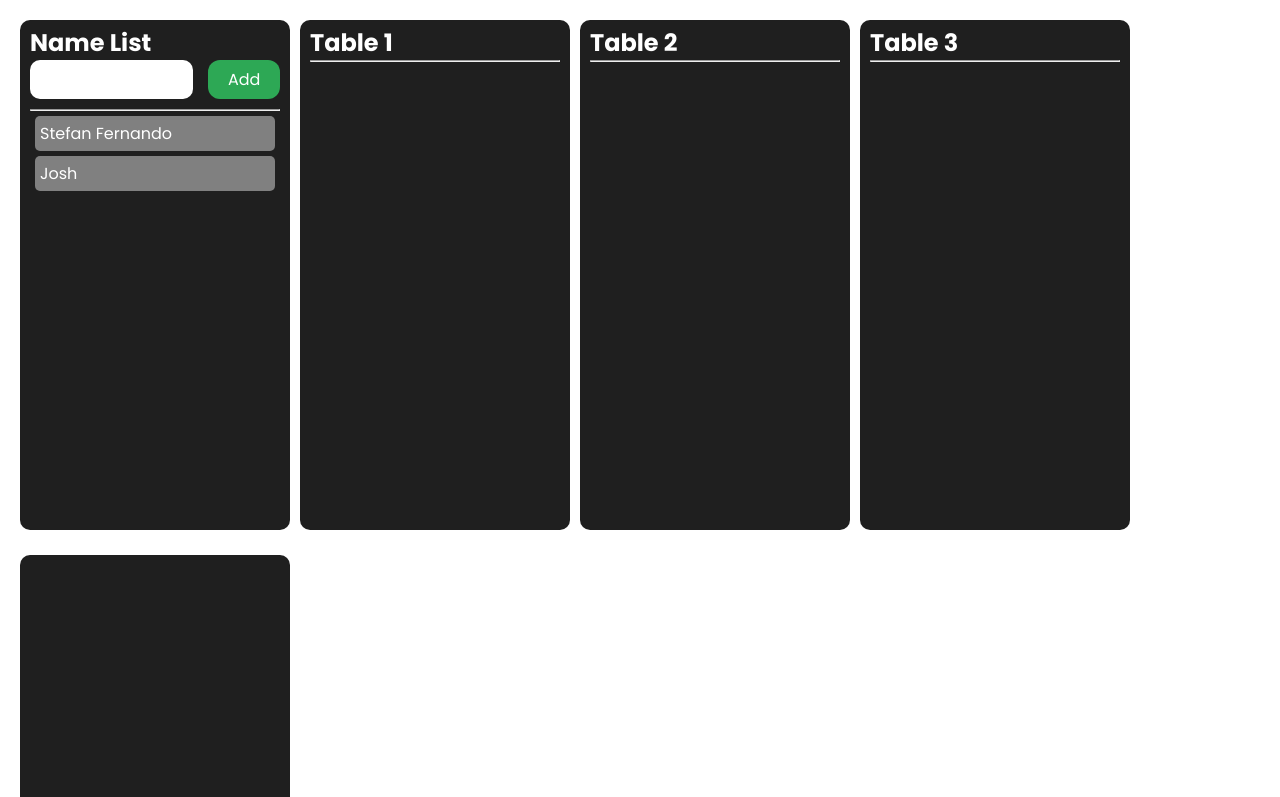
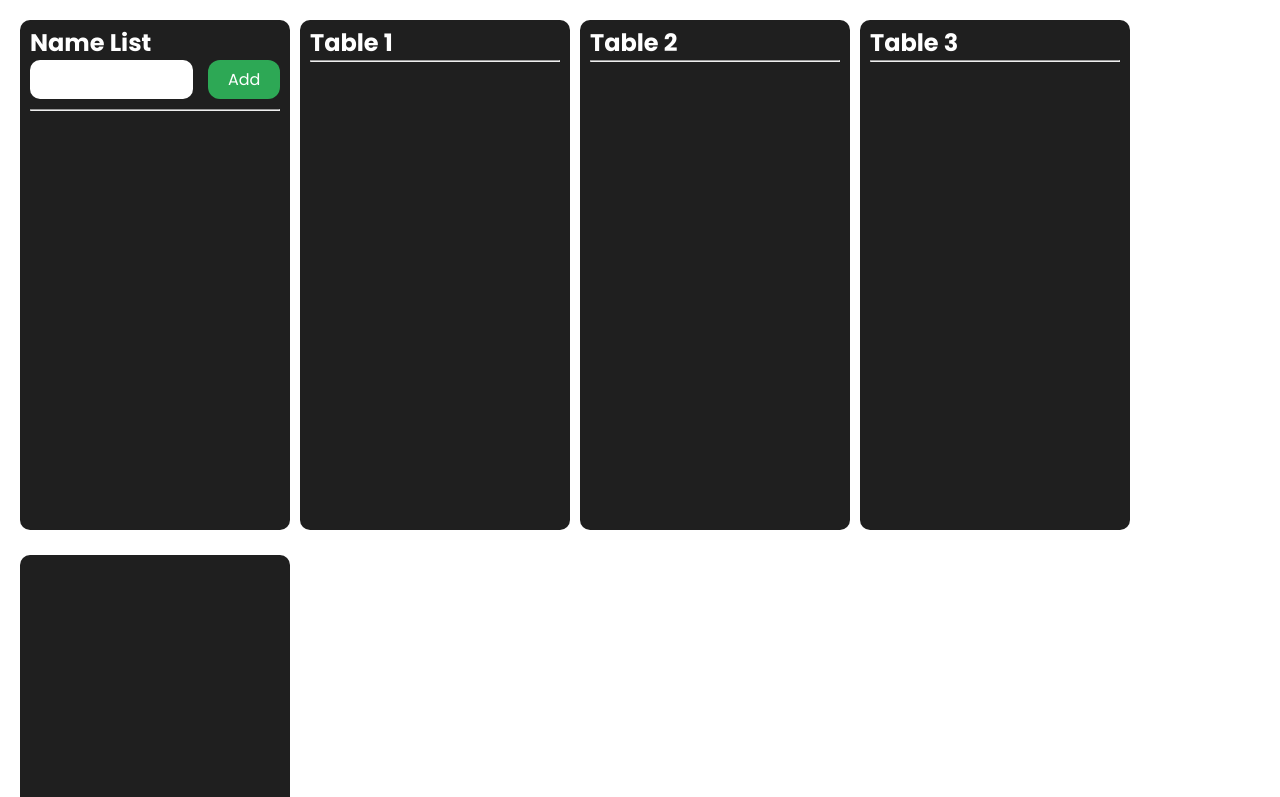
Before and after one commit to stefan-the-great/react-seating-planner, a React (Create React App) app: page / in a window 1280 px wide. Shown: the top 797 px of the page. Built offline with nearby package versions, Linux system fonts and the light colour scheme.

Commit message:
Update Home.jsx

```diff
--- a/src/pages/Home.jsx
+++ b/src/pages/Home.jsx
@@ -13,18 +13,7 @@ const COLUMNS = [
     {id: 3, title: 3},
 ]
 
-const INITTASKS = [
-    {
-        id: 1,
-        name: "Stefan Fernando",
-        status: 0
-    },
-    {
-        id: 2,
-        name: "Josh",
-        status: 0
-    },
-]
+const INITTASKS = []
 
 function Home() {
     const [tasks, setTasks] = useState(INITTASKS)
```
